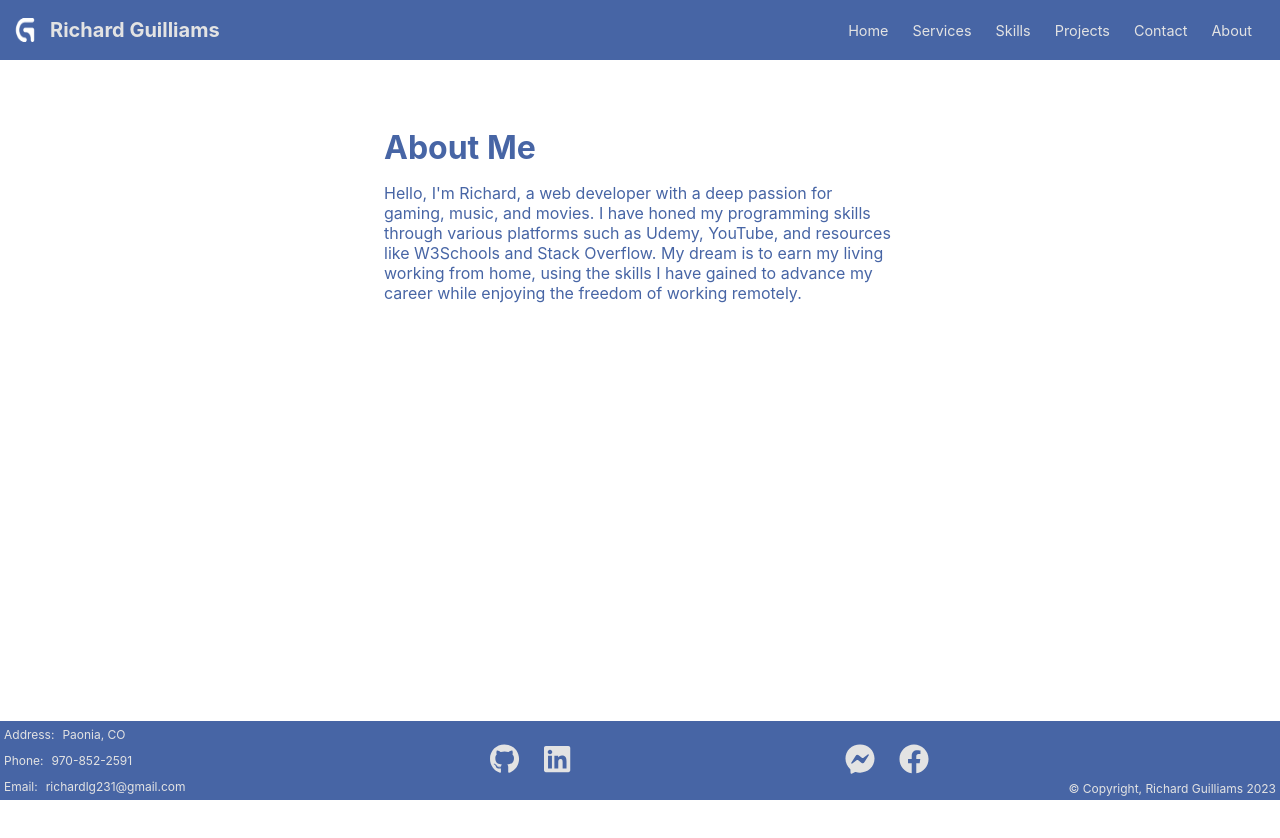
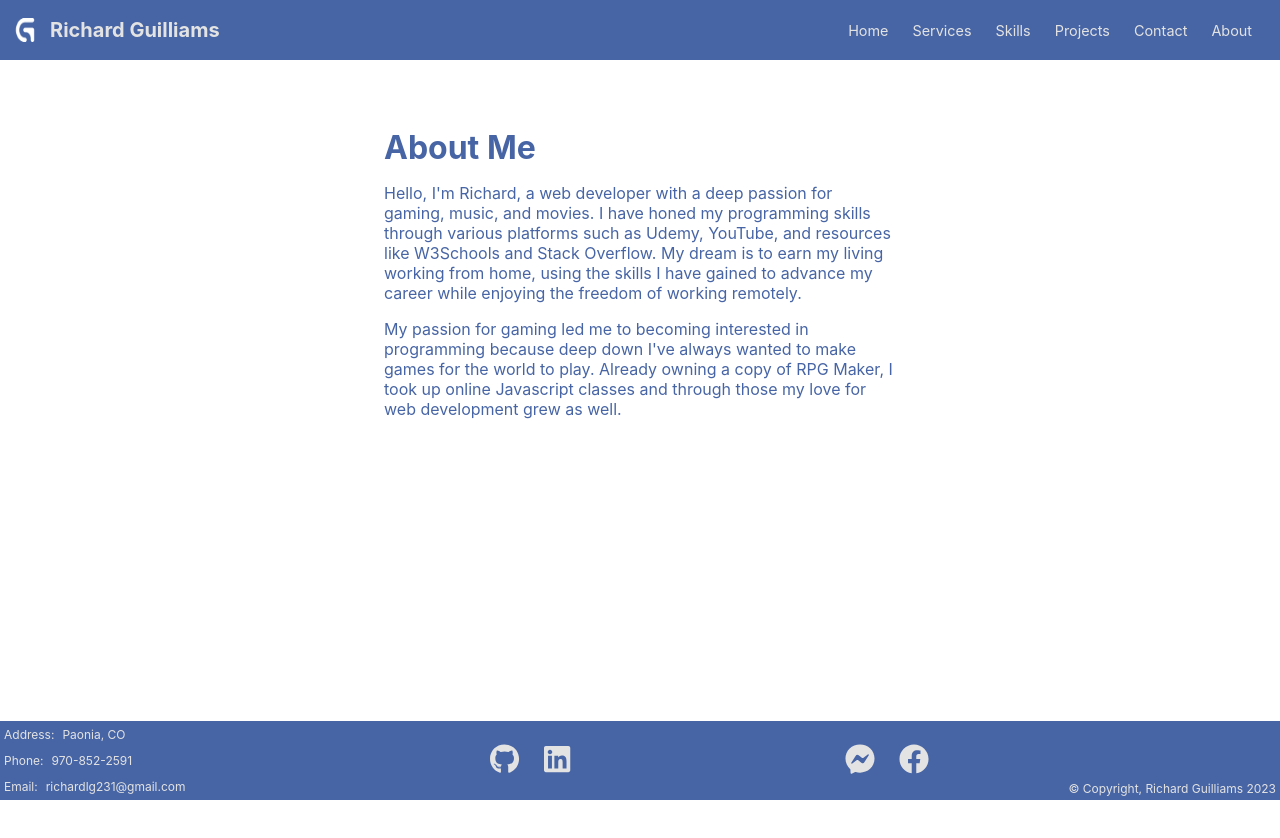
Before and after one commit to RichardGuilliams/richard-guilliams-development, a Next.js app: page /about in a window 1280 px wide. Shown: the top 838 px of the page. Built offline with nearby package versions, Linux system fonts and the light colour scheme.

Commit message:
Complete Site v1

```diff
--- a/pages/about.js
+++ b/pages/about.js
@@ -26,6 +26,7 @@ function AboutSection({ isActive }) {
       <div>
         <h2>About Me</h2>
         <p>Hello, I&apos;m Richard, a web developer with a deep passion for gaming, music, and movies. I have honed my programming skills through various platforms such as Udemy, YouTube, and resources like W3Schools and Stack Overflow. My dream is to earn my living working from home, using the skills I have gained to advance my career while enjoying the freedom of working remotely.</p>
+        <p>My passion for gaming led me to becoming interested in programming because deep down I&apos;ve always wanted to make games for the world to play. Already owning a copy of RPG Maker, I took up online Javascript classes and through those my love for web development grew as well.</p>
       </div>
     </div>
   )
--- a/styles/styles.css
+++ b/styles/styles.css
@@ -349,7 +349,6 @@ header > nav > ul > li > a {
 
 .dropdown-menu {
   position: absolute;
-  top: 3.18rem;
   right: 0;
   transform: translateX(25%);
   z-index: 1;
```
